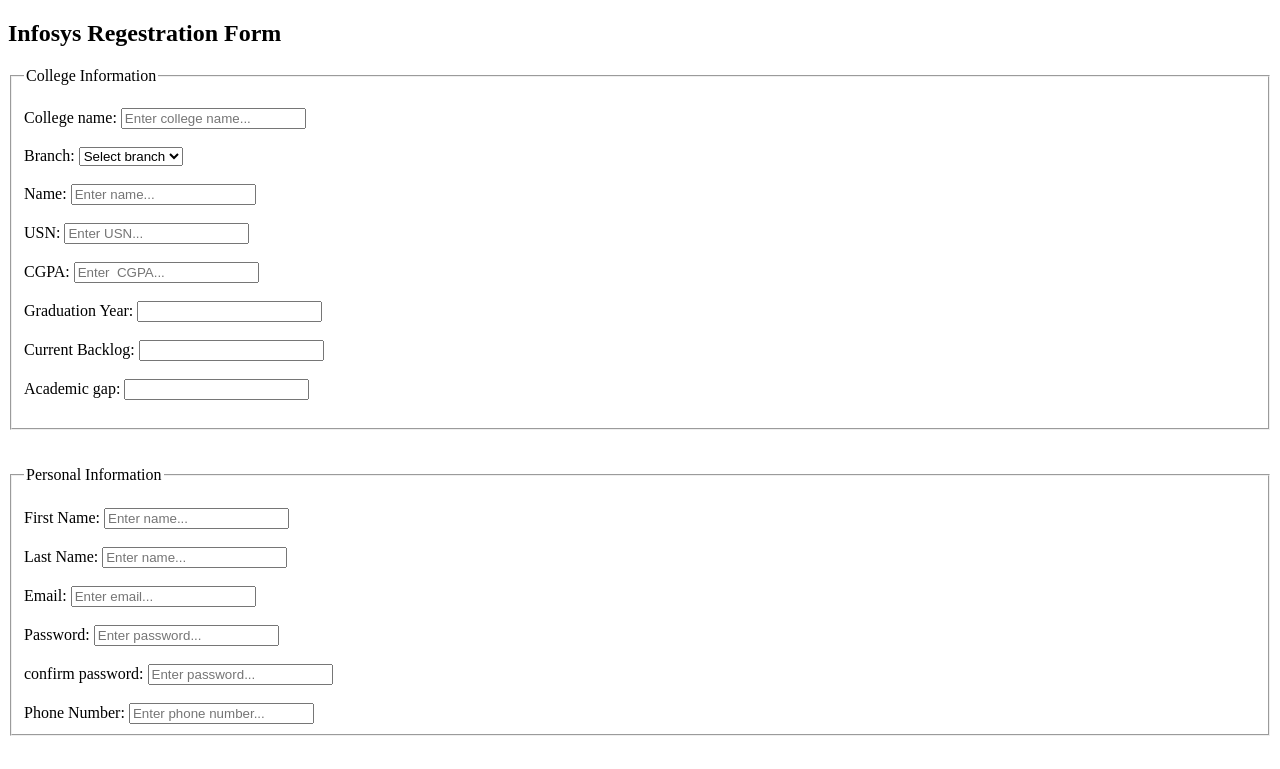
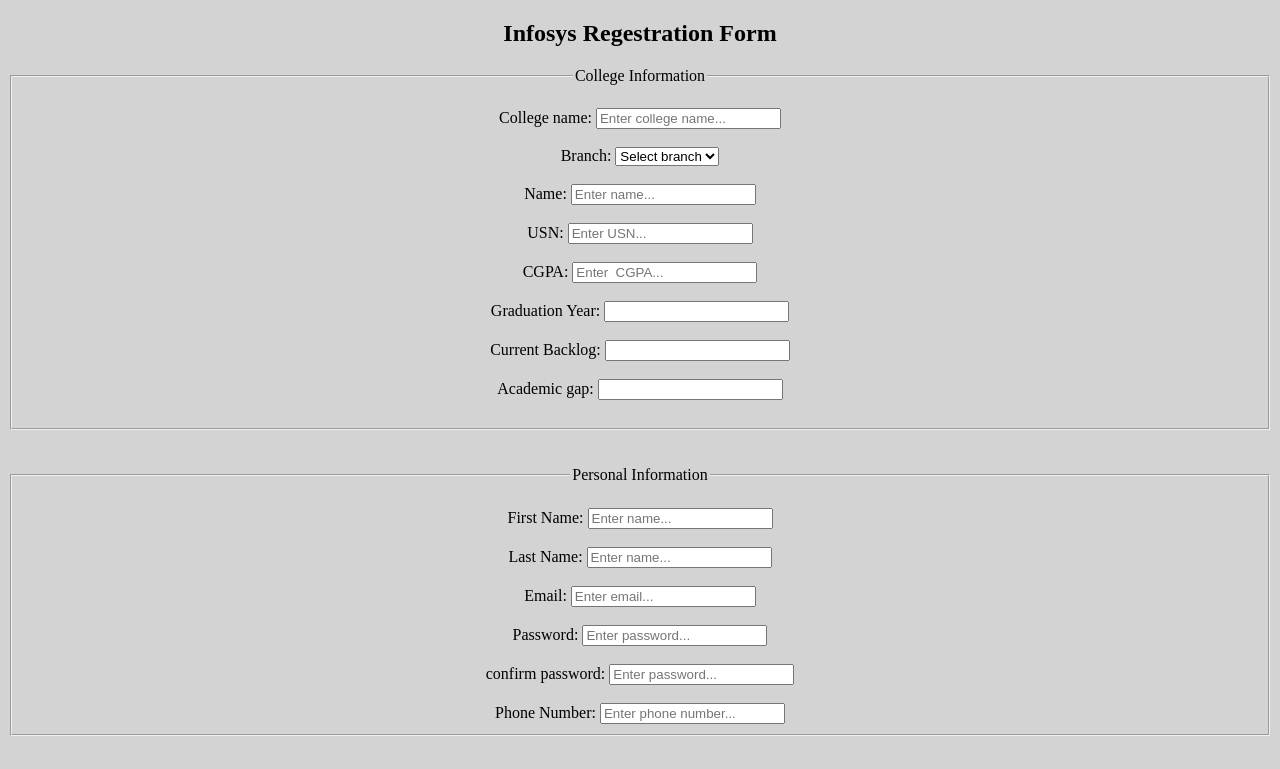
Before and after one commit to ktharu123/html-practice, a plain HTML site: page index.html in a window 1280 px wide. Shown: the top 769 px of the page. Drawn offline with Linux system fonts and the light colour scheme.

Commit message:
Add styling to body in index.html

```diff
--- a/index.html
+++ b/index.html
@@ -5,7 +5,7 @@
     <meta name="viewport" content="width=device-width, initial-scale=1.0">
     <title>Captcha Form</title>
 </head>
-<body>
+<body style="text-align:center; background-color:lightgray;">
     <h2>Infosys Regestration Form</h2>
     <form>
         <fieldset>
```
